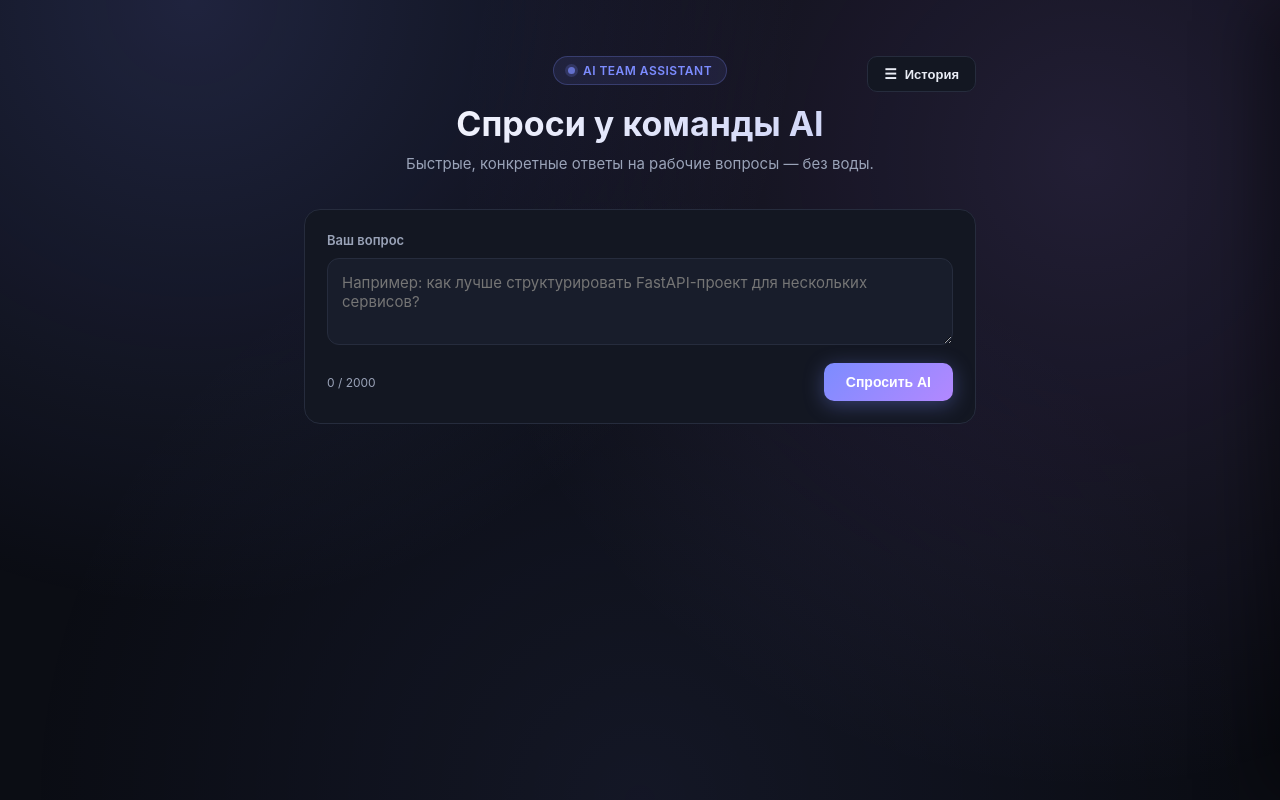
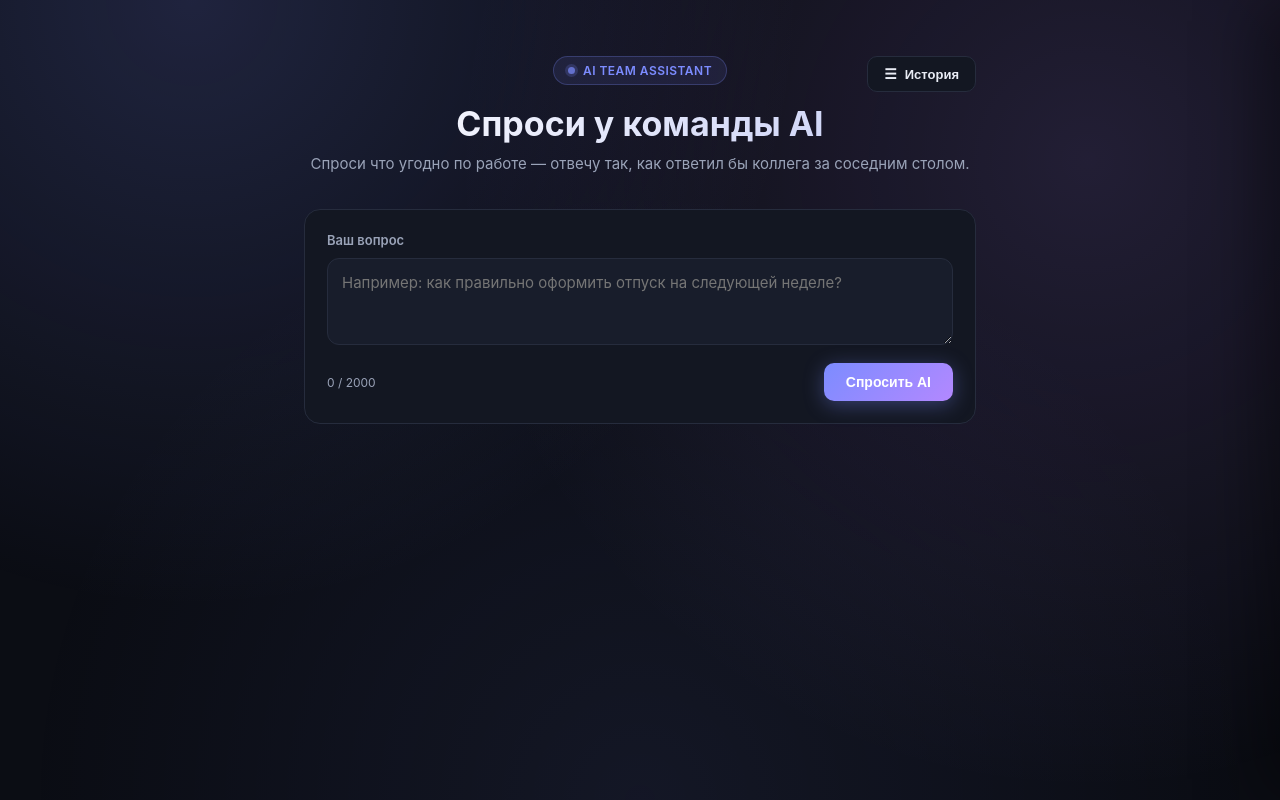
Before and after one commit to slvtveter/testovoye_agima, a FastAPI app: page / in a window 1280 px wide. Run offline with FastAPI, Linux system fonts and the light colour scheme; data that the repository does not hold is empty.

Commit message:
Tweak hero copy and example question to sound less templated
Co-Authored-By: Claude Sonnet 4.6 <noreply@anthropic.com>

```diff
--- a/app/templates/index.html
+++ b/app/templates/index.html
@@ -20,14 +20,14 @@
         AI Team Assistant
       </div>
       <h1>Спроси у команды AI</h1>
-      <p class="subtitle">Быстрые, конкретные ответы на рабочие вопросы — без воды.</p>
+      <p class="subtitle">Спроси что угодно по работе — отвечу так, как ответил бы коллега за соседним столом.</p>
     </header>
 
     <section class="ask-card">
       <label for="question" class="field-label">Ваш вопрос</label>
       <textarea
         id="question"
-        placeholder="Например: как лучше структурировать FastAPI-проект для нескольких сервисов?"
+        placeholder="Например: как правильно оформить отпуск на следующей неделе?"
         rows="3"
       ></textarea>
 
```
